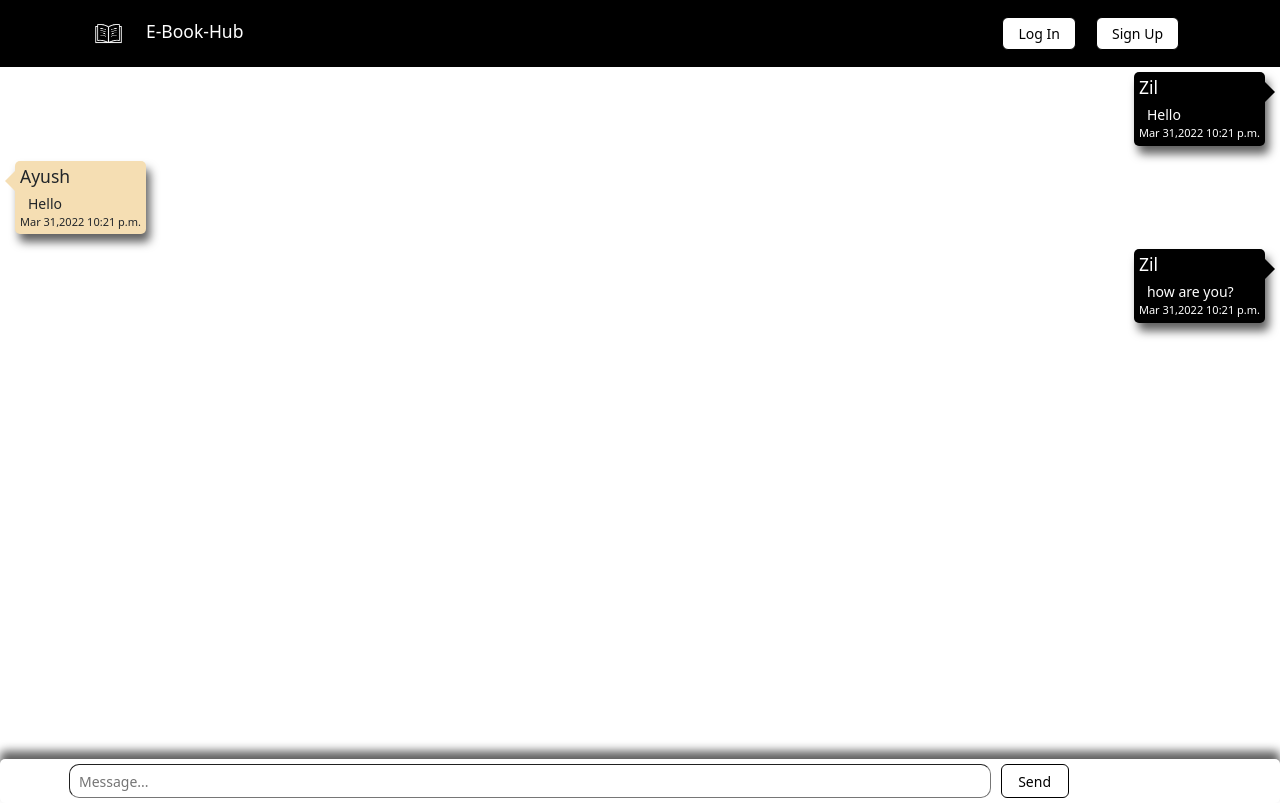
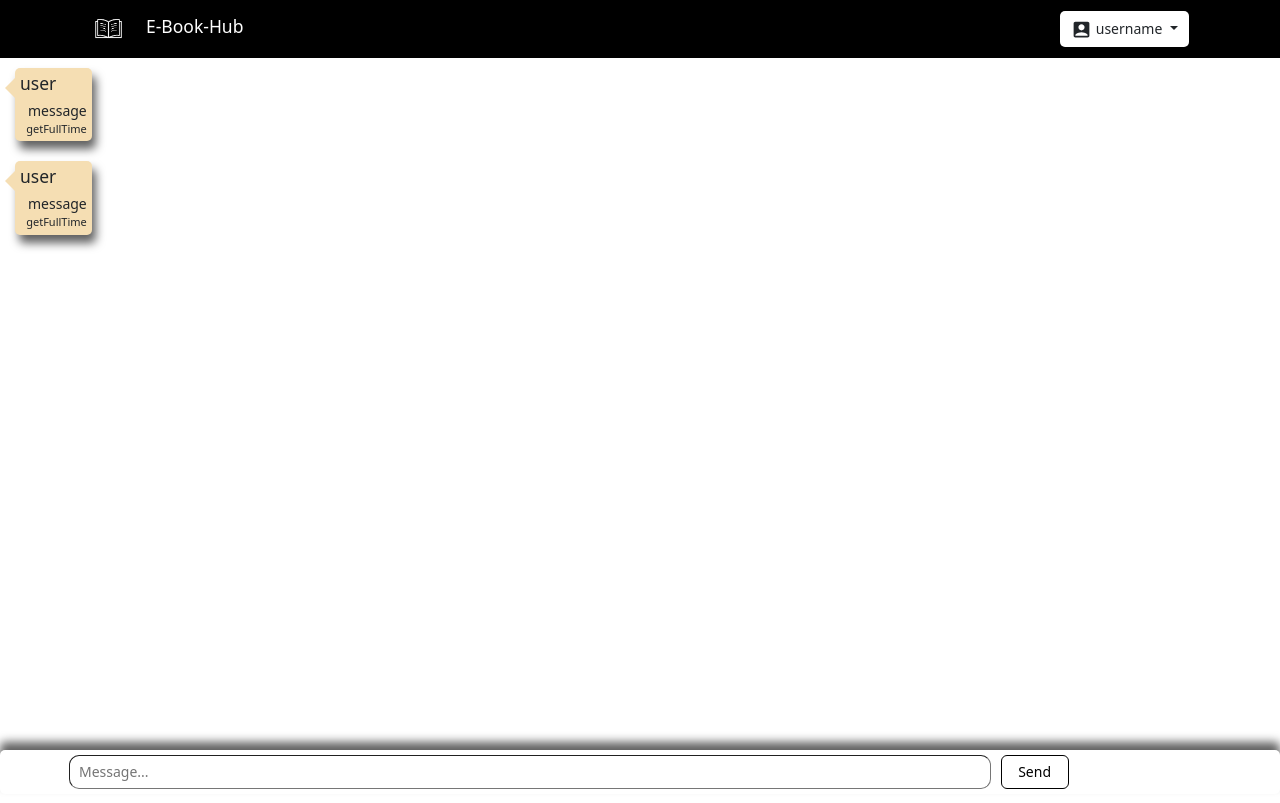
Before and after one commit to patelzil/E-Book-Hub, a React (Create React App) app in the folder frontend/: page /chat in a window 1280 px wide. Built offline with nearby package versions, Linux system fonts and the light colour scheme; no server answers.

Commit message:
Changed structure of the JSON object

```diff
--- a/frontend/src/components/ChatRoom.component.js
+++ b/frontend/src/components/ChatRoom.component.js
@@ -1,31 +1,36 @@
 import React from "react";
 import io from 'socket.io-client'
-import NavBar from "./navbar.component";
 import { Button, Form } from "react-bootstrap";
 import Message from './message.component';
+import UserSessionNavBar from "./usersessionnavbar.component";
+import axios from "axios";
 
 export default class ChatRoom extends React.Component {
     constructor(props) {
         super(props);
+
         this.state = {
             isConnected: false,
             messages: [{
-                senderName: "Zil",
-                message: "Hello",
-                time: "Mar 31,2022 10:21 p.m."
-            },{
-                senderName: "Ayush",
-                message: "Hello",
-                time: "Mar 31,2022 10:21 p.m."
-            },{
-                senderName: "Zil",
-                message: "how are you?",
-                time: "Mar 31,2022 10:21 p.m."
+                bookclubName: "this.state.bookClub",
+                data: {
+                    sender: "user",
+                    message: "message",
+                    time: "getFullTime"
+                }
+            }, {
+                bookclubName: "this.state.bookClub",
+                data: {
+                    sender: "user",
+                    message: "message",
+                    time: "getFullTime"
+                }
             }],
             message: "",
-            username:"",
-            bookClub: 23
+            username: "Zeel",
+            bookClub: "Comp4350", //props.bookclubName,
         }
+
         this.socket =  io('http://localhost:3005', {
             transports: ['websocket'],
         });
@@ -49,12 +54,15 @@ export default class ChatRoom extends React.Component {
             }
             // add the message to the database here
             const newMsg = {
-                senderName: "Zil",
-                message: message,
-                time: getFullTime()
+                bookclubName: this.state.bookClub,
+                data: {
+                    sender: this.state.username,
+                    message: message,
+                    time: getFullTime()
+                }
             }
+
             this.setState({messages: [...this.state.messages, newMsg]})
-            console.log(this.state.messages)
         });
     }
 
@@ -66,7 +74,7 @@ export default class ChatRoom extends React.Component {
         event.preventDefault();
         if(this.state.message.length > 0) {
             this.socket.emit('message', this.state.message)
-            this.setState({message: ''})
+            this.setState({message: ""})
         }
     }
 
@@ -74,16 +82,16 @@ export default class ChatRoom extends React.Component {
         return (
             <>
                 <div style={{ zIndex: 1000, top: 0, position: 'sticky', background: 'black' }}>
-                    <NavBar/>
+                    <UserSessionNavBar/>
                 </div>
                 <div style={{display:'flex',flexDirection:'column',height:'92%', justifyContent:'space-between', alignItems:'center'}}>
                     <div
                         style={{width:'100%', display: 'flex', flexDirection: "column", paddingRight: '10px',
-                            paddingLeft: '5px',marginBottom: "10px", height:'100%',
+                            paddingLeft: '5px',marginBottom: "10px", height:'100%', overflow: "scroll"
                         }}
                     >
                             {this.state.messages.map(msg =>
-                                <Message key={msg.time} message={msg.message} time={msg.time} senderName={msg.senderName}>
+                                <Message key={msg.data.sender + msg.data.message + msg.data.time} message={msg.data.message} time={msg.data.time} senderName={msg.data.sender}>
                                     {msg.text}
                                 </Message>
                             )}
--- a/frontend/src/components/message.component.js
+++ b/frontend/src/components/message.component.js
@@ -2,8 +2,8 @@ import React from 'react'
 import { Card } from 'react-bootstrap'
 
 export default function Message({senderName, message, time}) {
-    // const currentUser = JSON.parse(localStorage.getItem("userObject"));
-    const currentUser = "Zil"
+    // const currentUser = JSON.parse(localStorage.getItem("userObject")).username;
+    const currentUser = "patel"
     return (
         <>
             {
```
Also changed, not shown: 2 other files (tests, documents, lock files or other folders).
